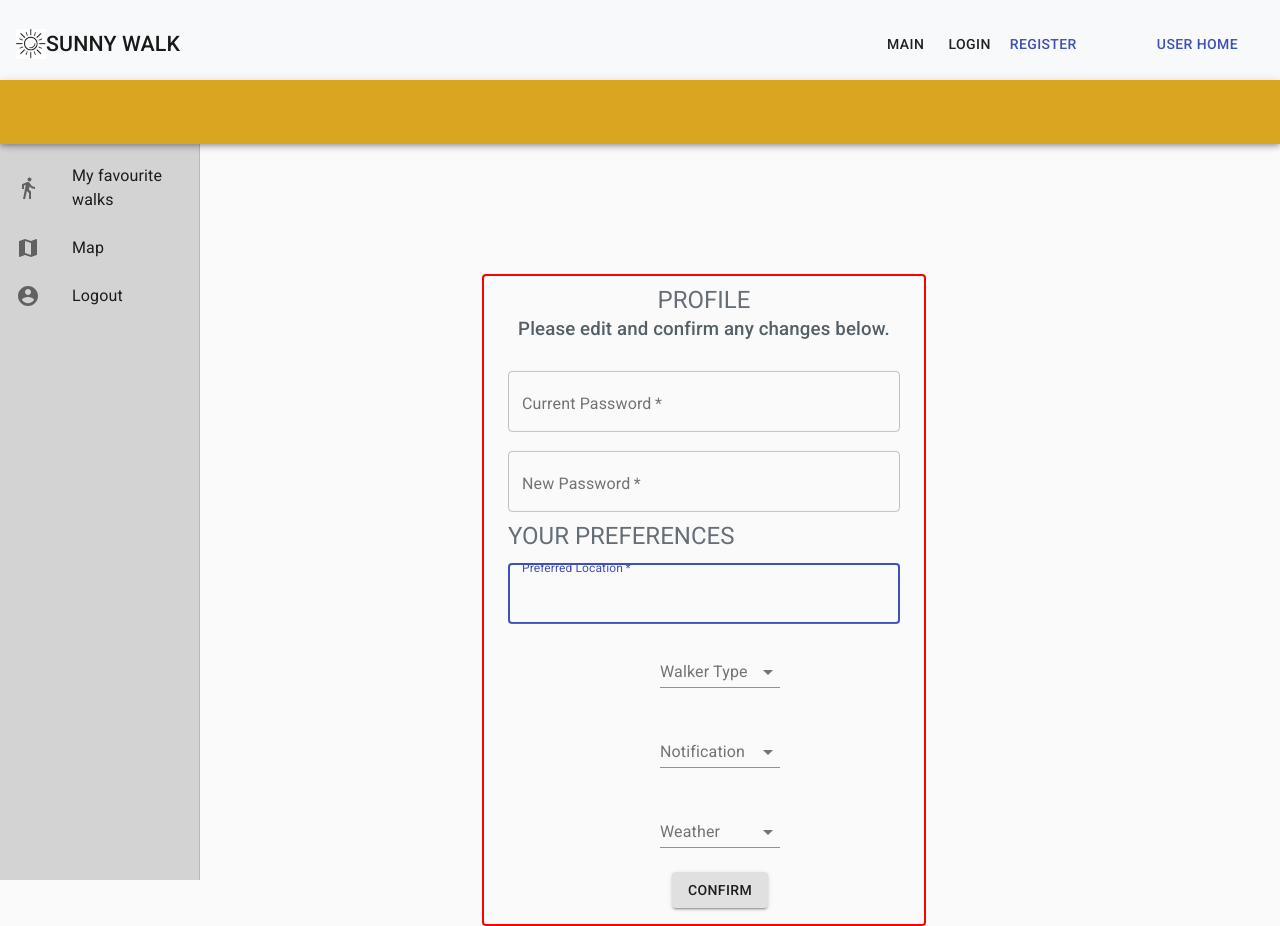
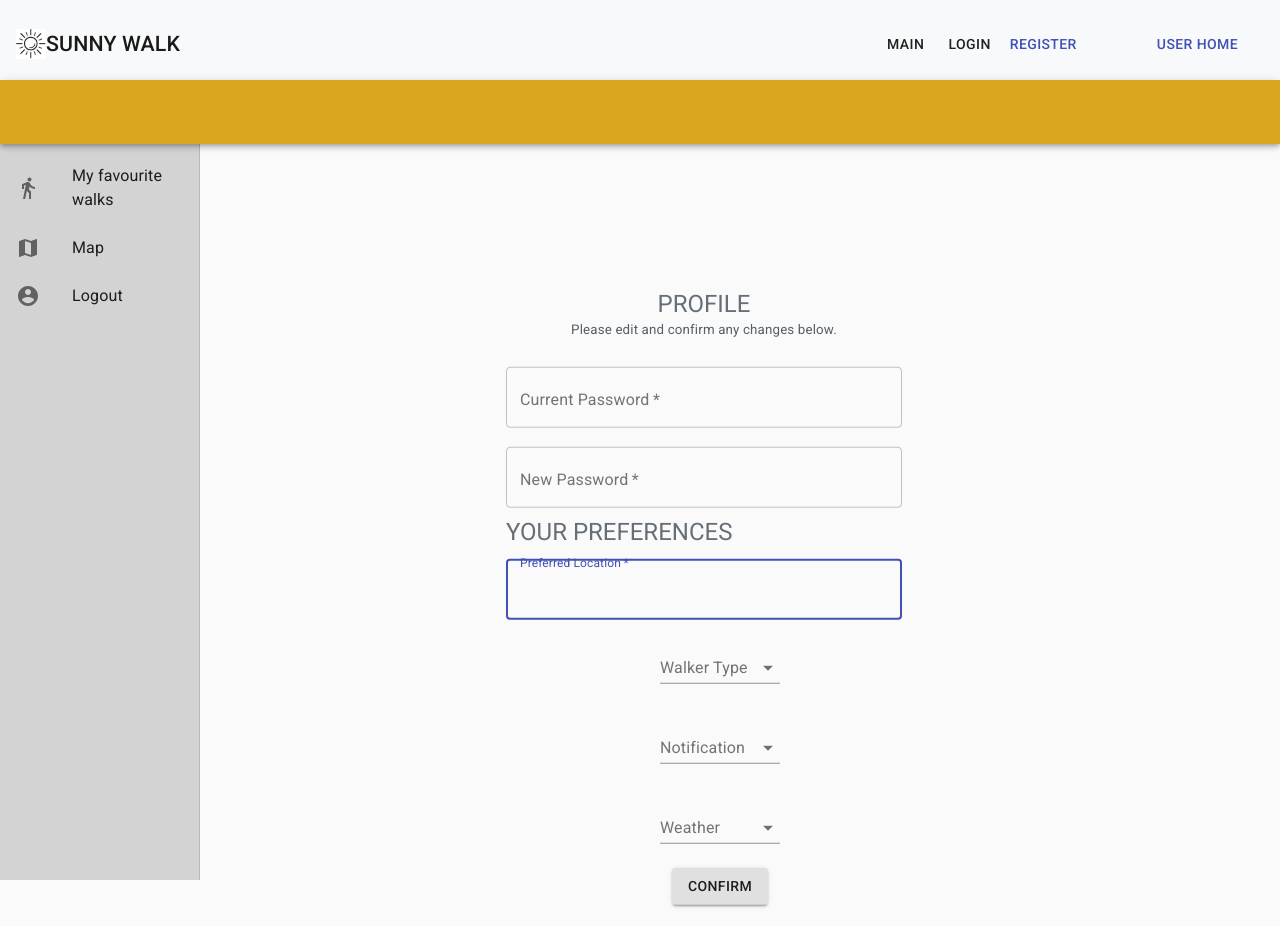
Before and after one commit to CodeBendersTR/sunnywalk-frontend, a React (Create React App) app: page /profile in a window 1280 px wide. Built offline with nearby package versions, Linux system fonts and the light colour scheme.

Commit message:
[F3011] Makes UniversalHeader static which fixes the scrolling issue on Profile Page

```diff
--- a/src/components/ProfileForm/ProfileForm.css
+++ b/src/components/ProfileForm/ProfileForm.css
@@ -17,8 +17,14 @@
     top: 75%;
     left: 55%;
     transform: translate(-50%, -50%);
-    border: 2px solid red;
-    border-radius: 4px;
+    /* border: 2px solid red;
+    border-radius: 4px; */
+}
+
+.paper {
+    display: flex;
+    flex-direction: column;
+    align-items: center;
 }
 
     .body {
@@ -41,7 +47,7 @@
     .p {
         text-align: center;
         color: #555f66;
-        font-size: 10pt !important;
+        font-size: 10pt;
     }
 
     .ul {
--- a/src/components/ProfileForm/ProfileForm.js
+++ b/src/components/ProfileForm/ProfileForm.js
@@ -20,7 +20,7 @@ function ProfileForm() {
                     <Typography component="h1" variant="h5">
                         Profile
                     </Typography>
-                    <p className="Profile">Please edit and confirm any changes below.</p>
+                    <p className="p">Please edit and confirm any changes below.</p>
                     <form className="form" noValidate>
                         <TextField
                             variant="outlined"
@@ -58,7 +58,7 @@ function ProfileForm() {
                             fullWidth
                             required
                             autoComplete="address-level1"
-                            AutoCompleteText items={UkCities} //this doesn't work
+                            // AutoCompleteText items={UkCities} //this doesn't work
                             options={UkCities}
                         />
                         <ul className="Profile">
--- a/src/components/UniversalHeader/UniversalHeader.js
+++ b/src/components/UniversalHeader/UniversalHeader.js
@@ -7,7 +7,8 @@ function handleClick() {
 function UniversalHeader(props) {
     return (
         // HeaderMain with sun icon, product name and two buttons
-        <nav className="navbar navbar-light bg-light">
+        <div className="container">
+            <nav className="navbar fixed-top navbar-collapse navbar-light bg-light">
                 <span className="navbar-brand mb-0 px-0 h1">
                     <img
                         src="images/sun.icon.gif"
@@ -74,6 +75,7 @@ function UniversalHeader(props) {
                     </div>
                 </div>
             </nav>
+        </div >
     );
 }
 
```
Lines whose indentation alone changed are shown as unchanged.
